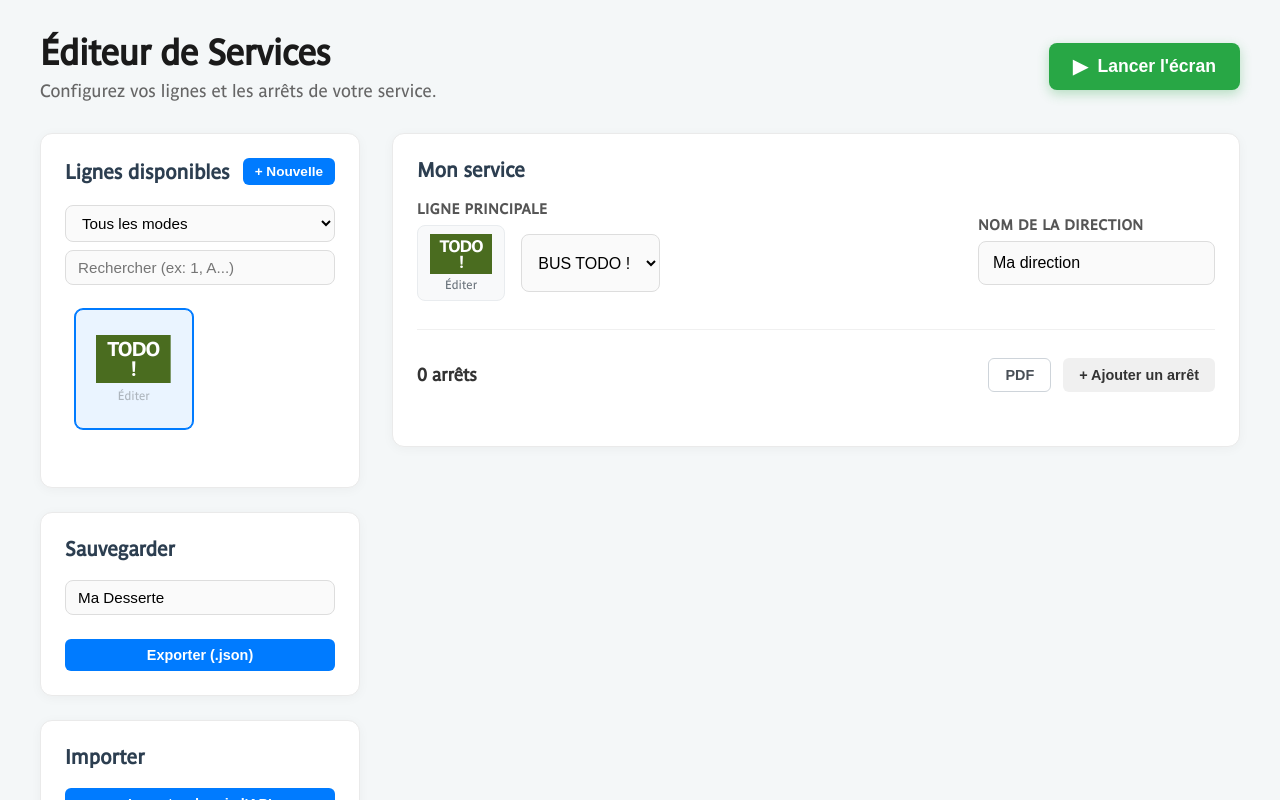
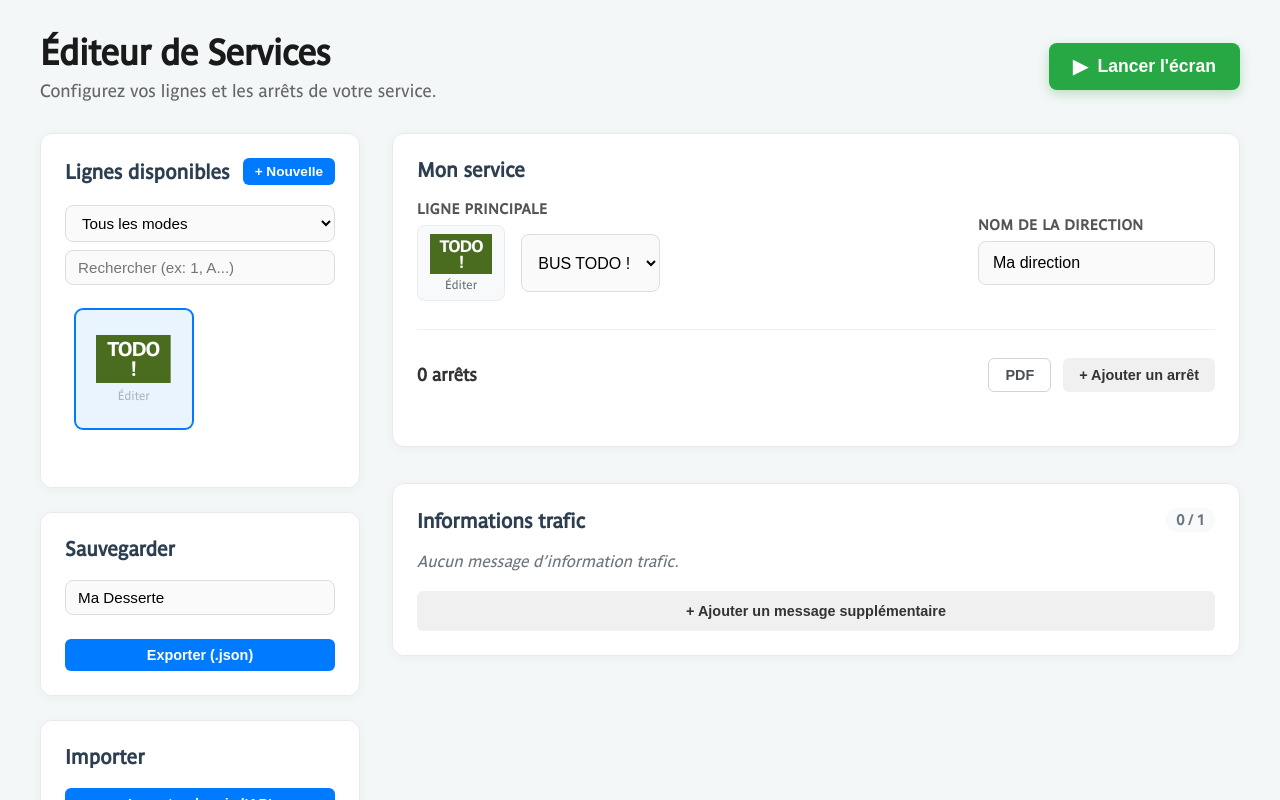
Before and after one commit to Leon-ED/lumiplan-ratp, a Vue app: page /editor in a window 1280 px wide. Shown: the top 800 px of the page. Built offline with nearby package versions, Linux system fonts and the light colour scheme.

Commit message:
Ajout possibilité de mettre des messages d'informations trafic depuis l'éditeur

```diff
--- /dev/null
+++ b/src/components/Editor/EditorTrafficInfo.vue
@@ -0,0 +1,197 @@
+<script setup lang="ts">
+import { SaveInfoTrafic } from "../../types";
+const MAX_MESSAGES = 1;
+const props = defineProps<{
+  messages: SaveInfoTrafic[];
+}>();
+
+const emit = defineEmits<{
+  (e: "update:messages", messages: SaveInfoTrafic[]): void;
+}>();
+
+const addMessage = () => {
+  if (props.messages.length < MAX_MESSAGES) {
+    emit("update:messages", [
+      ...props.messages,
+      { effect: "DISRUPTED", message: "" },
+    ]);
+  }
+};
+
+const updateMessage = (index: number, key: keyof SaveInfoTrafic, value: string) => {
+  const newMessages = [...props.messages];
+  newMessages[index] = { ...newMessages[index], [key]: value };
+  emit("update:messages", newMessages);
+};
+
+const removeMessage = (index: number) => {
+  const newMessages = [...props.messages];
+  newMessages.splice(index, 1);
+  emit("update:messages", newMessages);
+};
+</script>
+
+<template>
+  <section class="card traffic-card no-print">
+    <div class="card-header">
+      <h2>Informations trafic</h2>
+      <span class="message-count" :class="{ 'max-reached': messages.length >= MAX_MESSAGES }">
+        {{ messages.length }} / {{ MAX_MESSAGES }}
+      </span>
+    </div>
+
+    <div class="traffic-list" v-if="messages.length > 0">
+      <div v-for="(msg, index) in messages" :key="index" class="traffic-item">
+        <div class="traffic-item-header">
+          <button
+            v-if="index > 0"
+            class="btn-delete"
+            @click="removeMessage(index)"
+            title="Supprimer ce message additionnel"
+          >
+            ✕
+          </button>
+        </div>
+        <textarea
+          :value="msg.message"
+          @input="updateMessage(index, 'message', ($event.target as HTMLTextAreaElement).value)"
+          placeholder="Ex: En raison de travaux, l'arrêt n'est pas desservi..."
+          class="message-input"
+          rows="3"
+        ></textarea>
+      </div>
+    </div>
+
+    <p v-else class="empty-state">Aucun message d'information trafic.</p>
+
+    <button
+      class="btn btn-secondary add-btn"
+      @click="addMessage"
+      :disabled="messages.length >= MAX_MESSAGES"
+    >
+      + Ajouter un message supplémentaire
+    </button>
+  </section>
+</template>
+
+<style scoped lang="css">
+.card {
+  background: #ffffff;
+  border-radius: 12px;
+  padding: 24px;
+  box-shadow: 0 2px 12px rgba(0, 0, 0, 0.04);
+  border: 1px solid #eaeaea;
+  margin-top: 12px;
+}
+.card-header {
+  display: flex;
+  justify-content: space-between;
+  align-items: center;
+  margin-bottom: 20px;
+}
+.card-header h2 {
+  margin: 0;
+  font-size: 1.25rem;
+  color: #2c3e50;
+}
+.message-count {
+  font-size: 0.9rem;
+  font-weight: 600;
+  color: #6c757d;
+  background: #f8f9fa;
+  padding: 4px 10px;
+  border-radius: 12px;
+}
+.message-count.max-reached {
+  color: #dc3545;
+  background: #f8d7da;
+}
+.traffic-list {
+  display: flex;
+  flex-direction: column;
+  gap: 16px;
+  margin-bottom: 20px;
+}
+.traffic-item {
+  background: #fafafa;
+  border: 1px solid #ddd;
+  border-radius: 8px;
+  padding: 12px;
+  display: flex;
+  flex-direction: column;
+  gap: 10px;
+}
+.traffic-item-header {
+  display: flex;
+  justify-content: space-between;
+  align-items: center;
+  gap: 12px;
+  height: 32px;
+}
+.effect-label {
+  font-size: 0.95rem;
+  font-weight: 600;
+  color: #d9534f;
+  background-color: #fdf2f2;
+  padding: 4px 10px;
+  border-radius: 6px;
+  border: 1px solid #fadcdc;
+}
+.message-input {
+  width: 100%;
+  padding: 10px;
+  border: 1px solid #ccc;
+  border-radius: 6px;
+  font-size: 0.95rem;
+  font-family: inherit;
+  resize: vertical;
+  box-sizing: border-box;
+}
+.message-input:focus {
+  border-color: #007bff;
+  outline: none;
+}
+.btn-delete {
+  background: transparent;
+  border: none;
+  color: #dc3545;
+  font-size: 1.2rem;
+  cursor: pointer;
+  padding: 4px 8px;
+  border-radius: 4px;
+  transition: background 0.2s;
+  margin-left: auto;
+}
+.btn-delete:hover {
+  background: #f8d7da;
+}
+.btn {
+  padding: 8px 16px;
+  border-radius: 6px;
+  font-weight: 600;
+  font-size: 0.9rem;
+  cursor: pointer;
+  border: none;
+  transition: all 0.2s ease;
+}
+.btn-secondary {
+  background-color: #f0f0f0;
+  color: #333;
+}
+.btn-secondary:hover:not(:disabled) {
+  background-color: #e0e0e0;
+}
+.btn-secondary:disabled {
+  opacity: 0.5;
+  cursor: not-allowed;
+}
+.add-btn {
+  width: 100%;
+  padding: 12px;
+}
+.empty-state {
+  color: #6c757d;
+  font-style: italic;
+  margin-bottom: 20px;
+}
+</style>
--- a/src/components/Lumiplan.vue
+++ b/src/components/Lumiplan.vue
@@ -255,18 +255,23 @@ const handleKeydown = (event: KeyboardEvent) => {
 onMounted(async () => {
   window.addEventListener("keydown", handleKeydown);
   if (route.query.loadSave) {
-   loadSaveModalRef.value?.loadAutosave();
+    loadSaveModalRef.value?.loadAutosave();
   }
   if (!isUsingLocalSave.value && route.query.line && route.query.trip) {
     isAutoPassStops.value = true;
     await fetchLineData();
     await fetchJourneyData();
   }
+  const safeFetchInfosTraffic = () => {
+    if (!isUsingLocalSave.value) {
+      fetchInfosTrafficMessages();
+    }
+  };
 
-  fetchInfosTrafficMessages();
   useIntervalFn(updateState, 1_000);
   scheduleNextRotation();
-  useIntervalFn(fetchInfosTrafficMessages, 3 * 60 * 1000, {
+
+  useIntervalFn(safeFetchInfosTraffic, 3 * 60 * 1000, {
     immediate: true,
   });
 });
--- a/src/pages/Editor.vue
+++ b/src/pages/Editor.vue
@@ -16,7 +16,9 @@ import ApiImportJourneyModal from "../components/Editor/ApiImportJourneyModal.vu
 import EditorStopList from "../components/Editor/EditorStopList.vue";
 import AutosaveRestoreModal from "../components/Editor/AutosaveRestoreModal.vue";
 import { sortedLines } from "../utils";
-
+import EditorTrafficInfo from "../components/Editor/EditorTrafficInfo.vue";
+import { SaveInfoTrafic } from "../types"; // Assurez-vous d'importer le type
+const messages = ref<SaveInfoTrafic[]>([]);
 const router = useRouter();
 
 const defaultLine: Line = {
@@ -47,8 +49,7 @@ const defaultDesserte: DesserteWithLine = {
   desserte: {
     id: "editor-made-journey",
     direction: "Ma direction",
-    stops: [
-    ],
+    stops: [],
   },
 };
 
@@ -61,13 +62,16 @@ const selectedLineInModal = ref<Line | null>(null);
 const selectedStopInModal = ref<StopWithTime | null>(null);
 const lineModalRef = ref<InstanceType<typeof LineEditorModal> | null>(null);
 const stopModalRef = ref<InstanceType<typeof StopEditorModal> | null>(null);
-const apiModalRef = ref<InstanceType<typeof ApiImportJourneyModal> | null>(null);
-const autosaveModalRef = ref<InstanceType<typeof AutosaveRestoreModal> | null>(null);
+const apiModalRef = ref<InstanceType<typeof ApiImportJourneyModal> | null>(
+  null,
+);
+const autosaveModalRef = ref<InstanceType<typeof AutosaveRestoreModal> | null>(
+  null,
+);
 
 const sortedStops = computed(() => {
   return desserteWithLine.value.desserte.stops;
 });
-
 
 const normalizeStopFlags = () => {
   const stops = desserteWithLine.value.desserte.stops;
@@ -80,7 +84,10 @@ const normalizeStopFlags = () => {
       const travelTime = Math.max(stop.travelTime || 60, 20);
       stop.travelTime = travelTime;
 
-      stop.timeOfArrival = addTimeToDate(stops[index - 1].timeOfDeparture || new Date().toISOString(), travelTime);
+      stop.timeOfArrival = addTimeToDate(
+        stops[index - 1].timeOfDeparture || new Date().toISOString(),
+        travelTime,
+      );
       stop.timeOfDeparture = addTimeToDate(stop.timeOfArrival, 20);
     }
   });
@@ -110,8 +117,11 @@ const addLine = () =>
   });
 
 const addStop = () => {
-  const lastDate = desserteWithLine.value.desserte.stops.length > 0
-    ? desserteWithLine.value.desserte.stops[desserteWithLine.value.desserte.stops.length - 1].timeOfDeparture
+  const lastDate =
+    desserteWithLine.value.desserte.stops.length > 0
+      ? desserteWithLine.value.desserte.stops[
+          desserteWithLine.value.desserte.stops.length - 1
+        ].timeOfDeparture
       : new Date().toISOString();
 
   desserteWithLine.value.desserte.stops.push({
@@ -126,13 +136,16 @@ const addStop = () => {
   });
   normalizeStopFlags();
 };
-const addTimeToDate = (isoString: string, additionalSeconds: number): string => {
+const addTimeToDate = (
+  isoString: string,
+  additionalSeconds: number,
+): string => {
   console.log("Adding time:", additionalSeconds, "seconds to", isoString);
   const date = new Date(isoString);
   date.setSeconds(date.getSeconds() + additionalSeconds);
   console.log("New date after adding time:", date.toISOString());
   return date.toISOString();
-}
+};
 const handleSelectBaseLine = (lineId: string) => {
   const selectedBaseLine = lines.value.find((l) => l.id === lineId);
   if (selectedBaseLine) {
@@ -143,11 +156,12 @@ const handleSelectBaseLine = (lineId: string) => {
 const loadData = (parsedData: SaveFile, fallbackName: string) => {
   _lines.value = parsedData.lines;
   desserteWithLine.value = parsedData.journey;
+  messages.value = parsedData.messages || [];
   desserteWithLine.value.desserte.stops.forEach((stop: StopWithTime) => {
     stop.stop.connectedLines = lines.value.filter((line) =>
       stop.stop.connectedLines.some(
         (connectedLine) => connectedLine.id === line.id,
-      )
+      ),
     );
   });
   saveFileName.value = parsedData.header.name || fallbackName;
@@ -210,6 +224,7 @@ const getExportData = (): string =>
         name: saveFileName.value || "Sauvegarde",
       },
       lines: lines.value,
+      messages: messages.value,
       journey: {
         ...desserteWithLine.value,
         desserte: {
@@ -283,11 +298,17 @@ const handleAutosaveRestore = (parsedData: SaveFile) => {
 
 const launchScreen = () => {
   localStorage.setItem(AUTOSAVE_KEY, getExportData());
-  const routeData = router.resolve({ path: '/screen', query: { loadSave: 'true' } });
-  window.open(routeData.href, '_blank');
+  const routeData = router.resolve({
+    path: "/screen",
+    query: { loadSave: "true" },
+  });
+  window.open(routeData.href, "_blank");
 };
 const deleteStop = (stop: StopWithTime) => {
-  desserteWithLine.value.desserte.stops = desserteWithLine.value.desserte.stops.filter(s => s.stop.id !== stop.stop.id);
+  desserteWithLine.value.desserte.stops =
+    desserteWithLine.value.desserte.stops.filter(
+      (s) => s.stop.id !== stop.stop.id,
+    );
   normalizeStopFlags();
 };
 
@@ -304,7 +325,10 @@ onMounted(() => {
         autosaveModalRef.value?.open(parsedData);
       }
     } catch (e) {
-      console.error("Erreur lors de la lecture de la sauvegarde automatique.", e);
+      console.error(
+        "Erreur lors de la lecture de la sauvegarde automatique.",
+        e,
+      );
     }
   }
 
@@ -319,7 +343,7 @@ watch(
     if (!isReadyForAutosave.value) return;
     localStorage.setItem(AUTOSAVE_KEY, getExportData());
   },
-  { deep: true }
+  { deep: true },
 );
 const deleteLine = (line: Line) => {
   _lines.value = _lines.value.filter((l) => l.id !== line.id);
@@ -335,7 +359,10 @@ const deleteLine = (line: Line) => {
       :stop="selectedStopInModal"
     />
     <ApiImportJourneyModal ref="apiModalRef" @import="handleApiImport" />
-    <AutosaveRestoreModal ref="autosaveModalRef" @restore="handleAutosaveRestore" />
+    <AutosaveRestoreModal
+      ref="autosaveModalRef"
+      @restore="handleAutosaveRestore"
+    />
 
     <div class="editor-layout">
       <header class="page-header">
@@ -348,7 +375,6 @@ const deleteLine = (line: Line) => {
           Lancer l'écran
         </button>
       </header>
-
       <div class="editor-grid">
         <EditorSidebar
           :lines="lines"
@@ -366,6 +392,8 @@ const deleteLine = (line: Line) => {
           @delete-line="deleteLine"
         />
 
+        <!-- NOUVEAU CONTENEUR pour la colonne de droite -->
+        <div class="editor-main-column">
           <EditorStopList
             :desserteWithLine="desserteWithLine"
             :sortedStops="sortedStops"
@@ -378,6 +406,11 @@ const deleteLine = (line: Line) => {
             @move-up="moveUpStop"
             @move-down="moveDownStop"
           />
+          <EditorTrafficInfo
+            :messages="messages"
+            @update:messages="messages = $event"
+          />
+        </div>
       </div>
     </div>
   </div>
@@ -461,4 +494,9 @@ const deleteLine = (line: Line) => {
     grid-template-columns: 1fr;
   }
 }
+.editor-main-column {
+  display: flex;
+  flex-direction: column;
+  gap: 24px;
+}
 </style>
```
Lines whose indentation alone changed are shown as unchanged.
